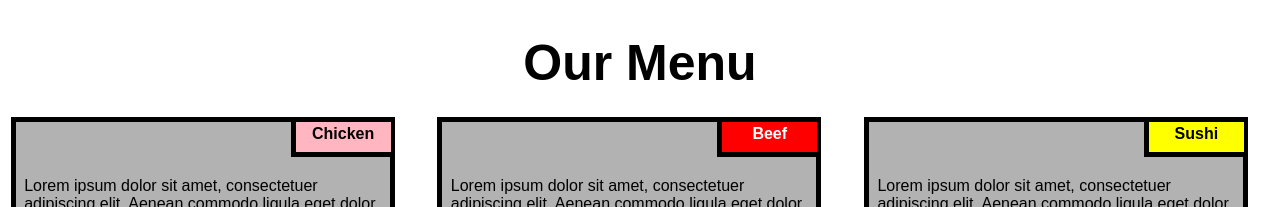
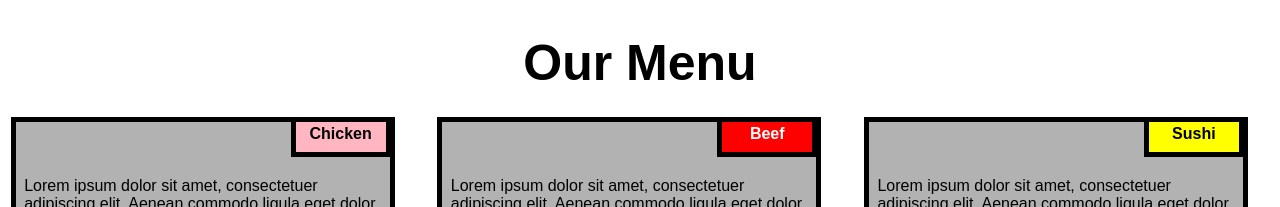
Before and after one commit to eesh472/CourseraWebDev, a plain HTML site: page Module2-solution/index.html in a window 1280 px wide. Shown: the top 207 px of the page. Drawn offline with Linux system fonts and the light colour scheme.

Commit message:
Update style.css

```diff
--- a/Module2-solution/style.css
+++ b/Module2-solution/style.css
@@ -30,7 +30,6 @@
   overflow: none;
   text-align: center;
   border: 5px solid black;
-  border-right: 0px;
   width: 100px;
   height: 40px;
   padding: 3px;
```
